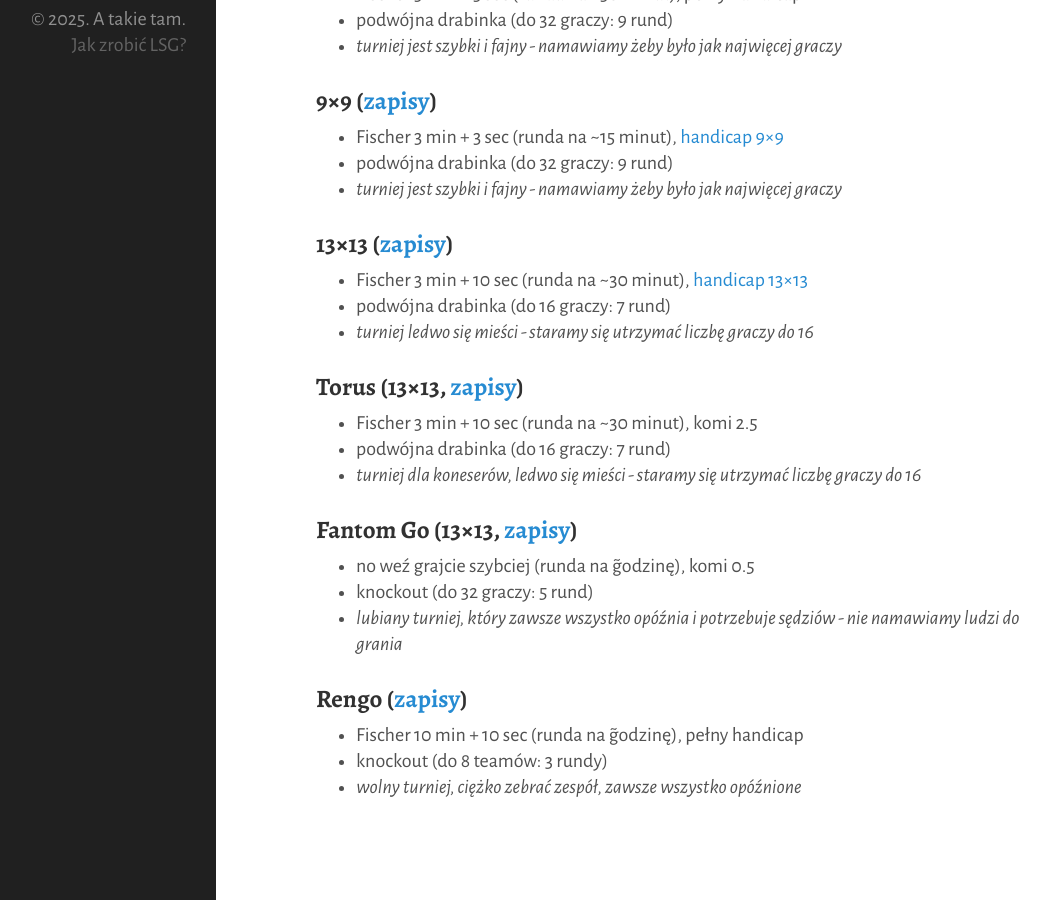
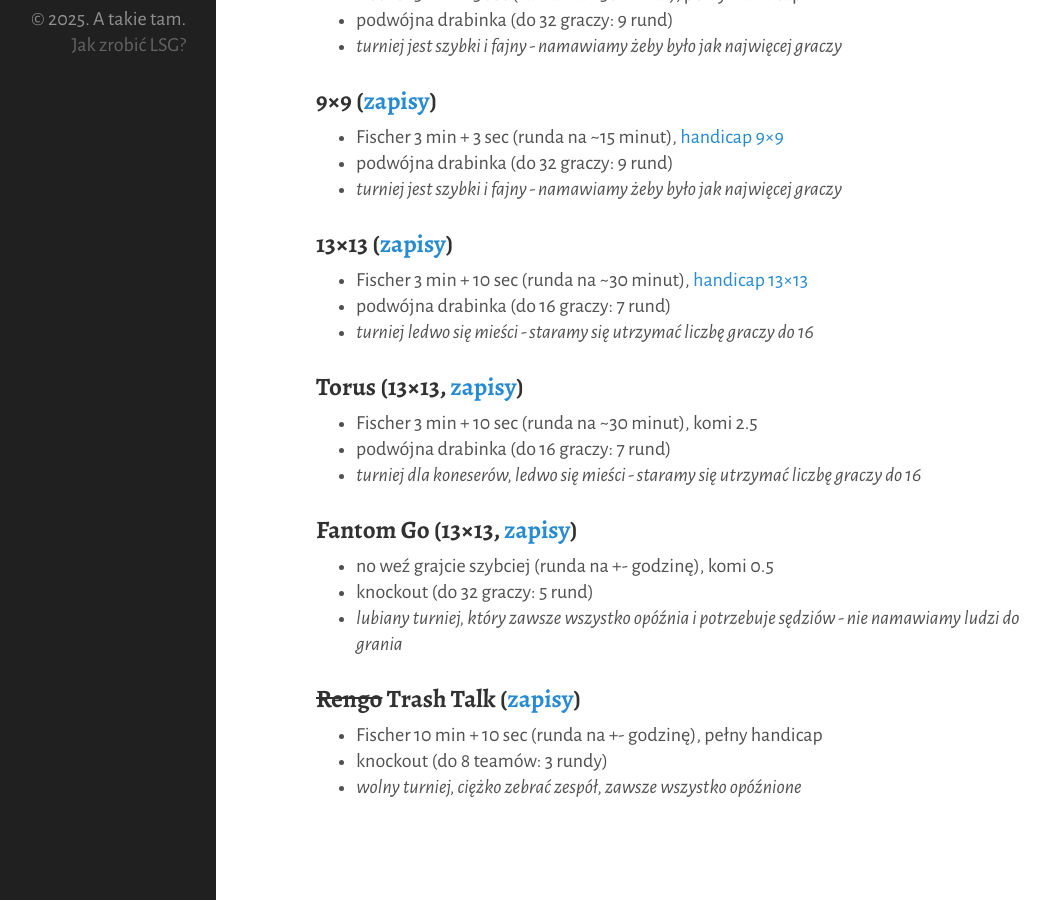
Before and after one commit to tasuki/lsg, a Jekyll site: the page built from _pages/organizacja/turnieje.md, in a window 1280 px wide and 900 px high, scrolled down 884 px. Shown: the whole window, without its empty margins (144-1194 px from the left). Built offline with Jekyll 4.4.1, drawn with Linux system fonts in a browser that asks for light colours.

Commit message:
Rengo -> Trash Talk

```diff
--- a/_pages/organizacja/turnieje.md
+++ b/_pages/organizacja/turnieje.md
@@ -49,11 +49,11 @@ Chcemy żeby w turniejach podwójnej drabinki grała liczba graczy, która jest
 - *turniej dla koneserów, ledwo się mieści - staramy się utrzymać liczbę graczy do 16*
 
 ### Fantom Go (13&times;13, [zapisy](/public/zapisy/zapisy-fantom.pdf))
-- no weź grajcie szybciej (runda na ~godzinę), komi 0.5
+- no weź grajcie szybciej (runda na +- godzinę), komi 0.5
 - knockout (do 32 graczy: 5 rund)
 - *lubiany turniej, który zawsze wszystko opóźnia i potrzebuje sędziów - nie namawiamy ludzi do grania*
 
-### Rengo ([zapisy](/public/zapisy/zapisy-rengo.pdf))
-- Fischer 10 min + 10 sec (runda na ~godzinę), pełny handicap
+### ~~Rengo~~ Trash Talk ([zapisy](/public/zapisy/zapisy-rengo.pdf))
+- Fischer 10 min + 10 sec (runda na +- godzinę), pełny handicap
 - knockout (do 8 teamów: 3 rundy)
 - *wolny turniej, ciężko zebrać zespół, zawsze wszystko opóźnione*
```
Also changed, not shown: _pages/turnieje.md (+1 -1 lines), 1 other file.
